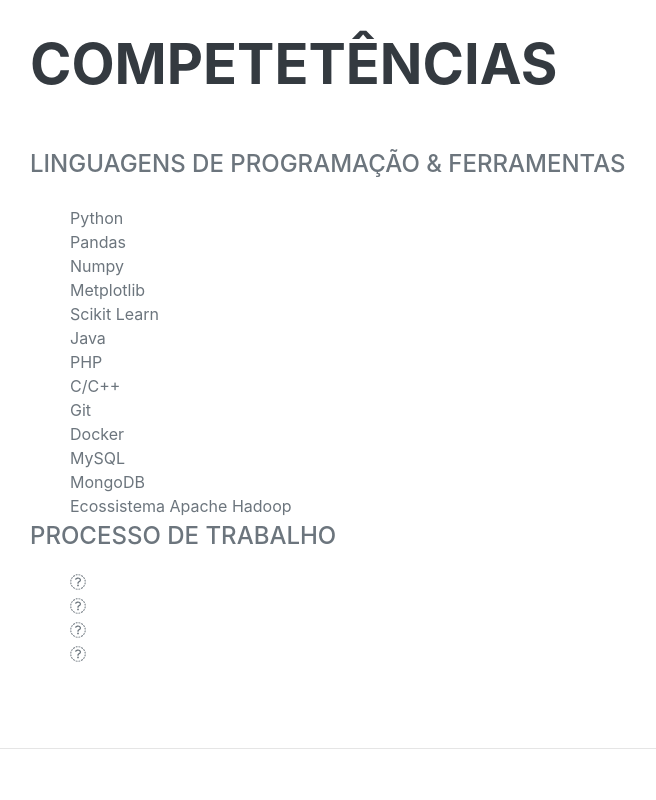
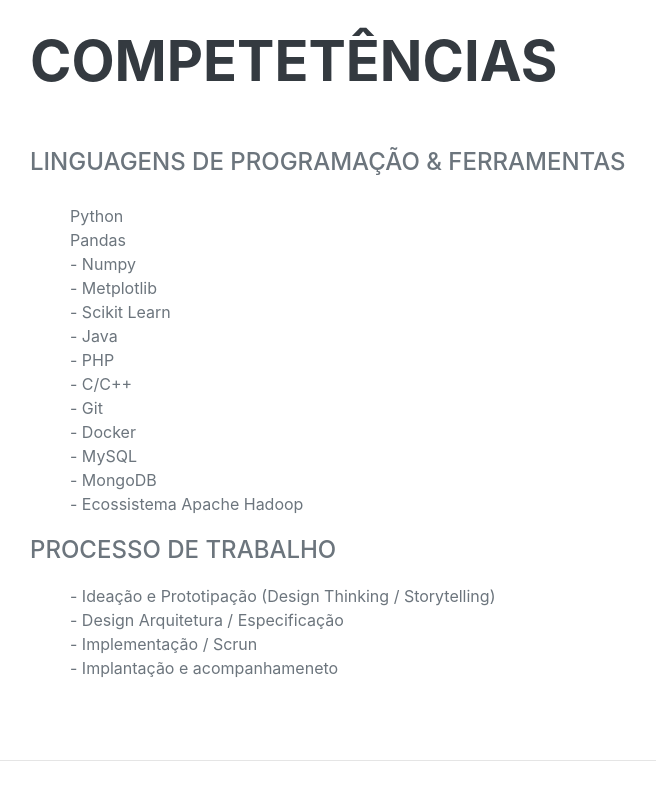
Before and after one commit to carlosemsantana/carlosemsantana.github.io, a plain HTML site: page index.html in a window 1280 px wide. Shown: the part 3025-3825 px from the top of the page, without its empty margins (290-946 px from the left). Drawn offline with nearby package versions, Linux system fonts and the light colour scheme; a web font is replaced by a local one.

Commit message:
Atualiza

```diff
--- a/index.html
+++ b/index.html
@@ -133,55 +133,56 @@
                         <li>Pandas
                         </li>
                          <li>
-                           Numpy
+                           - Numpy
                         </li>
                          <li>
-                           Metplotlib
+                           - Metplotlib
                         </li>
                          <li>
-                           Scikit Learn
+                           - Scikit Learn
                         </li>
                          <li>
-                           Java
+                           - Java
                         </li>
                          <li>
-                           PHP
+                           - PHP
                         </li>
                          <li>
-                           C/C++
+                           - C/C++
                         </li>
                          <li>
-                           Git
+                           - Git
                         </li>
                          <li>
-                           Docker
+                           - Docker
                         </li>
                          <li>
-                           MySQL
+                           - MySQL
                         </li>
                          <li>
-                           MongoDB
+                           - MongoDB
                         </li>
                          <li>
-                           Ecossistema Apache Hadoop
+                           - Ecossistema Apache Hadoop
                         </li>
 
                     </ul>
+                    <p>
                     <div class="subheading mb-3">Processo de trabalho</div>
                     <ul class="fa-ul mb-0">
                         <li>
-                            <span ><i class="fas fa-check">Ideação e Prototipação (Design Thinking / Storytelling)</i></span>
+                           - Ideação e Prototipação (Design Thinking / Storytelling)
                         </li>
                         <li>
-                            <span ><i class="fas fa-check">Design Arquitetura / Especificação</i></span>
+                            - Design Arquitetura / Especificação
 
                         </li>
                         <li>
-                            <span ><i class="fas fa-check">Implementação / Scrun</i></span>
+                            - Implementação / Scrun
 
                         </li>
                         <li>
-                            <span ><i class="fas fa-check">Implantação e acompanhameneto</i></span>
+                            - Implantação e acompanhameneto
 
                         </li>
                     </ul>
```
